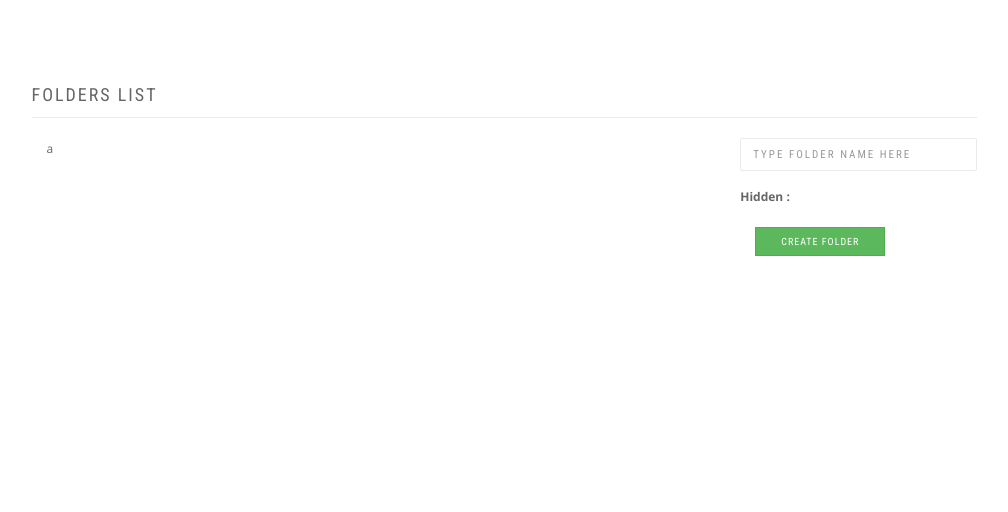
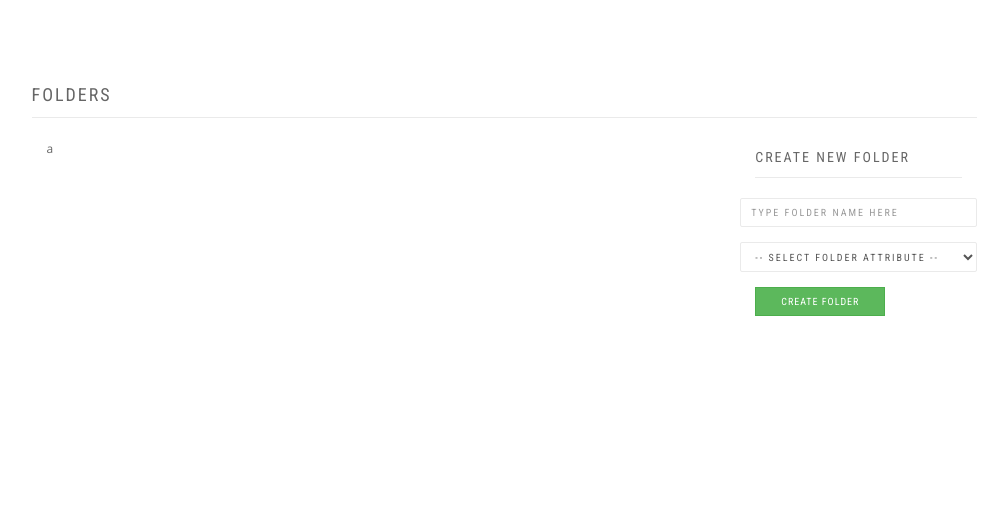
Before and after one commit to alic-xc/FileManager, a Django app: page /folder in a window 1280 px wide. Shown: the part 50-562 px from the top of the page, without its empty margins (136-1144 px from the left). Run offline with Django 3.2, Linux system fonts and the light colour scheme; some libraries are stand-ins or nearby versions; some web fonts are replaced.

Commit message:
working on the folder creation on django fs

```diff
--- a/Manager/forms.py
+++ b/Manager/forms.py
@@ -2,8 +2,10 @@ from django import forms
 
 class folderForm(forms.Form):
     folder_name = forms.CharField(label='Folder Name', max_length=50,
-                                  widget= forms.TextInput(attrs={'placeholder':'Type Folder Name Here','class':'form-control'}) )
-    status = forms.ChoiceField(label='Status', choices=((True, 'Hidden'),(False,'Unhide')))
+                                  widget= forms.TextInput(attrs={'placeholder':'Type Folder Name Here','class':'form-control input-sm'}) )
+    status = forms.ChoiceField(label='Status', choices=(('','-- select folder attribute --'),(True, 'Hidden'),(False,'Unhide')),
+                               widget= forms.Select(attrs={'class':'form-control input-sm'}),
+                               )
 
 class videoForm():
     pass
--- a/Manager/templates/Manager/app/folder.html
+++ b/Manager/templates/Manager/app/folder.html
@@ -14,7 +14,7 @@ Folder section
             <div class="row">
 
               <div class="col-sm-10 col-sm-offset-1">
-                <h4 class="font-alt mb-0">Folders List</h4>
+                <h4 class="font-alt mb-0">Folders </h4>
 
                 <hr class="divider-w mt-10 mb-20">
 
@@ -22,14 +22,16 @@ Folder section
                   a
                 </div>
                 <div class="col-sm-3">
+                  <h5 class="font-alt mb-0">Create New Folder</h5>
+                  <hr class="divider-w mt-10 mb-20">
+
                   <form class="form-horizontal"  method="post">
                     {% csrf_token %}
                       <div class="form-group">
                         {{ form.folder_name }}
                       </div>
                       <div class="form-group">
-                        <label for=""> Hidden : </label>
-                        {{ form.hidden }}
+                        {{ form.status }}
                       </div>
                       <button type="submit" name="button" class='btn btn-success btn-sm' >Create Folder</button>
                   </form>
```
